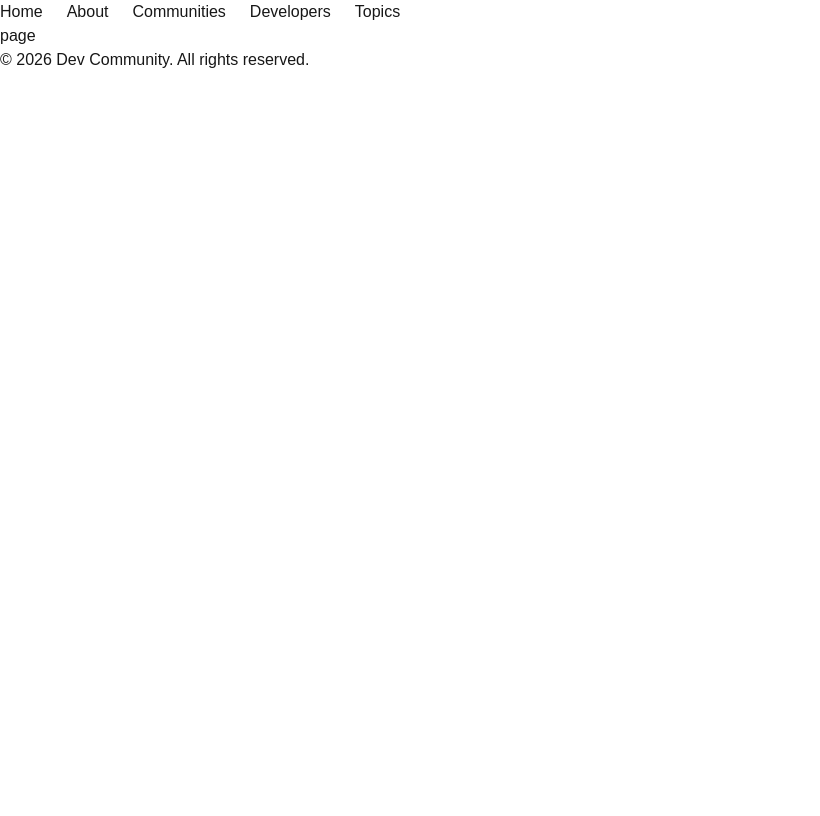
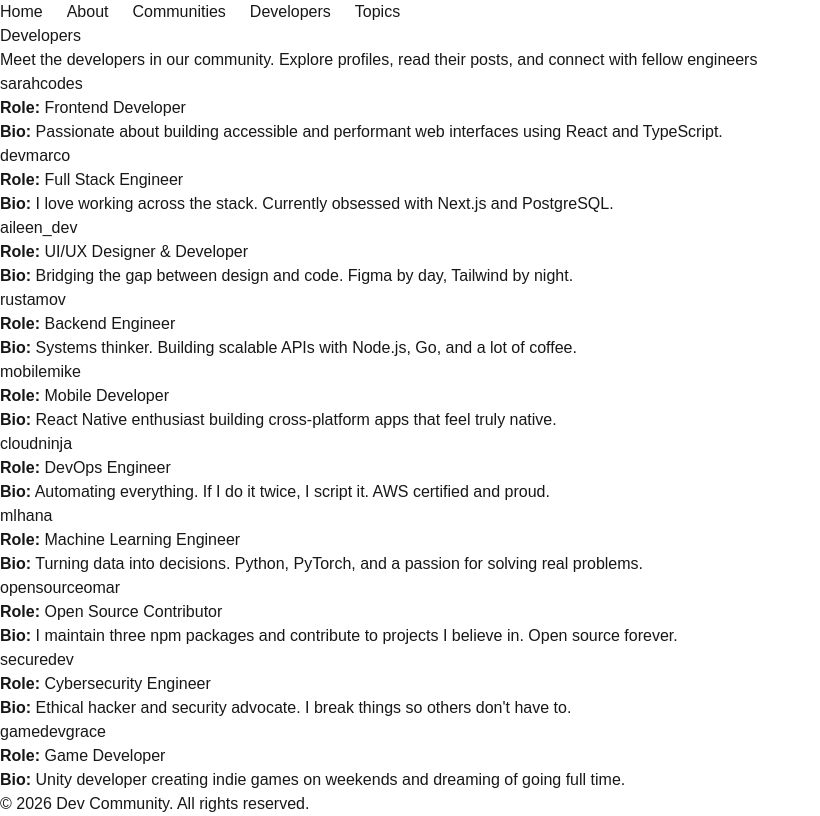
Before and after one commit to NJ015/dev-community-platform, a Next.js app: page /developers in a window 1280 px wide. Shown: the whole page, without its empty margins (0-820 px from the left). Built offline with nearby package versions, Linux system fonts and the light colour scheme.

Commit message:
Implemented developer profile pages and add Developer_Card component

```diff
--- a/app/(public)/developers/[username]/page.tsx
+++ b/app/(public)/developers/[username]/page.tsx
@@ -1,9 +1,21 @@
-import React from 'react'
+import React from "react";
+import { developers } from "@/data/developer";
 
-const page = () => {
+const page = async ({ params }: { params: Promise<{ username: string }> }) => {
+  const { username } = await params;
+  const dev = developers.find((dev) => dev.username === username);
+
+  if (!dev) {
+    return <div className="text-red-500">Developer not found</div>;
+  }
+
   return (
-    <div>page</div>
-  )
-}
+    <div>
+      <h1>{dev.username}</h1>
+      <p>{dev.role}</p>
+      <p>{dev.bio}</p>
+    </div>
+  );
+};
 
-export default page
+export default page;
--- a/app/(public)/developers/page.tsx
+++ b/app/(public)/developers/page.tsx
@@ -1,8 +1,22 @@
 import React from 'react'
+import { developers } from '@/data/developer'
+import Developer_Card from '@/components/Developer_Card'
 
 const page = () => {
   return (
-    <div>page</div>
+    <>
+    <h1>Developers</h1>
+    <p>Meet the developers in our community. Explore profiles, read their posts, and connect with fellow engineers</p>
+    <div>
+      <ul>
+        {developers.map((dev)=>(
+          <li key={dev.id}>
+            <Developer_Card id={dev.id} username={dev.username} role={dev.role} bio={dev.bio} />
+          </li>
+        ))}
+      </ul>
+    </div>
+    </>
   )
 }
 
--- a/components/Community_Card.tsx
+++ b/components/Community_Card.tsx
@@ -1,5 +1,5 @@
-import Link from 'next/link';
-import React from 'react'
+import Link from "next/link";
+import React from "react";
 
 type CommunityCardTypes = {
   id: string;
@@ -7,10 +7,15 @@ type CommunityCardTypes = {
   slug: string;
   description: string;
   memberCount: number;
-}
+};
 
-const Community_Card = ({id, name, slug, description, memberCount}:CommunityCardTypes) => {
-
+const Community_Card = ({
+  id,
+  name,
+  slug,
+  description,
+  memberCount,
+}: CommunityCardTypes) => {
   return (
     <Link href={`/communities/${slug}`}>
       <div>
@@ -19,8 +24,7 @@ const Community_Card = ({id, name, slug, description, memberCount}:CommunityCard
         <p>{memberCount} Members</p>
       </div>
     </Link>
-  )
-}
+  );
+};
 
-
-export default Community_Card
+export default Community_Card;
--- a/components/Developer_Card.tsx
+++ b/components/Developer_Card.tsx
@@ -0,0 +1,27 @@
+import Link from "next/link";
+import React from "react";
+
+type DeveloperCardTypes = {
+  id: string;
+  username: string;
+  role: string;
+  bio: string;
+};
+
+const Developer_Card = ({ id, username, role, bio }: DeveloperCardTypes) => {
+  return (
+    <Link href={`/developers/${username}`}>
+      <div>
+        <h2>{username}</h2>
+        <p>
+          <strong>Role:</strong> {role}
+        </p>
+        <p>
+          <strong>Bio:</strong> {bio}
+        </p>
+      </div>
+    </Link>
+  );
+};
+
+export default Developer_Card;
```
Lines whose indentation alone changed are shown as unchanged.
